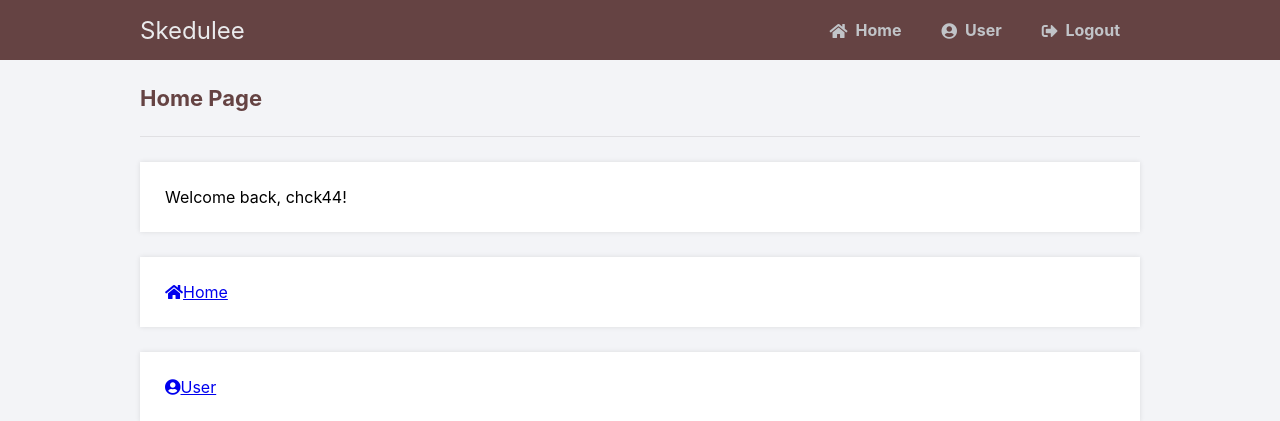
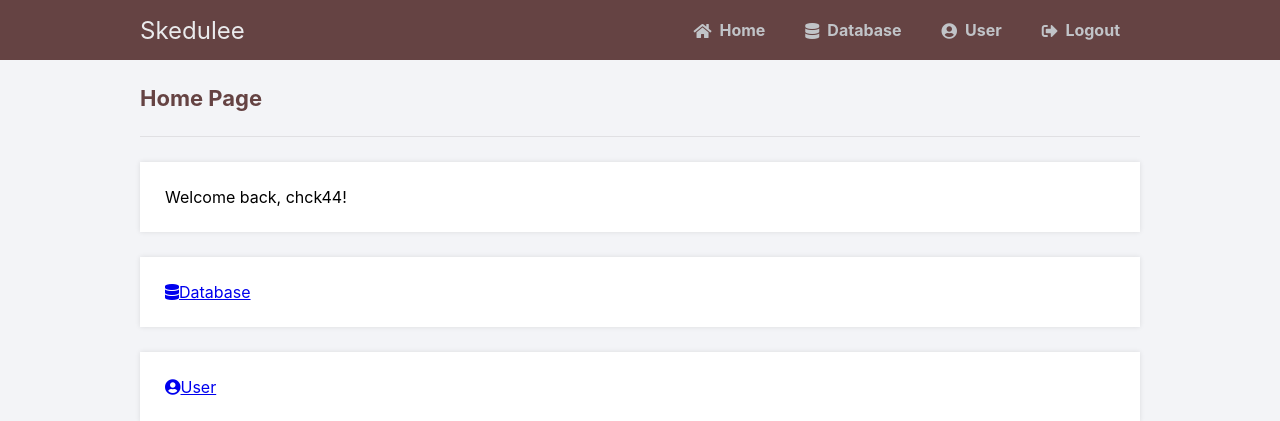
Before and after one commit to MannyEchavez/Skedulee, a Flask app: page /home in a window 1280 px wide. Shown: the top 421 px of the page. Run offline with Flask 2, Linux system fonts and the light colour scheme; a user stored in the database is signed in; some libraries are stand-ins or nearby versions.

Commit message:
final commit 10/14/22

```diff
--- a/Structure/Lab2/main.py
+++ b/Structure/Lab2/main.py
@@ -117,5 +117,15 @@ def profile():
     # User is not loggedin redirect to login page
     return redirect(url_for('login'))
 
+#this will route to the database page
+@app.route('/database')
+def database():
+    # Check if user is loggedin
+    if 'loggedin' in session:
+        # User is loggedin show them the home page
+        return render_template('database.html', username=session['username'])
+    # User is not loggedin redirect to login page
+    return redirect(url_for('login'))
+
 if __name__ == '__main__':
     app.run()
--- a/Structure/Lab2/templates/database.html
+++ b/Structure/Lab2/templates/database.html
@@ -5,5 +5,7 @@
 {% block content %}
 <h2>Database Page</h2>
 <p>Welcome back, {{ username }}!</p>
+#TODO: make database viewable
+
 
 {% endblock %}
--- a/Structure/Lab2/templates/home.html
+++ b/Structure/Lab2/templates/home.html
@@ -5,7 +5,7 @@
 {% block content %}
 <h2>Home Page</h2>
 <p>Welcome back, {{ username }}!</p>
-<p><a href="{{ url_for('home') }}"><i class="fas fa-home"></i>Home</a></p>
+<p><a href="{{ url_for('database') }}"><i class="fas fa-database"></i>Database</a></p>
 <p><a href="{{ url_for('profile') }}"><i class="fas fa-user-circle"></i>User</a></p>
 <p><a href="{{ url_for('logout') }}"><i class="fas fa-sign-out-alt"></i>Logout</a></p>
 {% endblock %}
--- a/Structure/Lab2/templates/layout.html
+++ b/Structure/Lab2/templates/layout.html
@@ -10,7 +10,8 @@
 		<nav class="navtop">
 			<div>
 				<h1>Skedulee</h1>
-                <a href="{{ url_for('home') }}"><i class="fas fa-home"></i>Home</a>
+				<a href="{{ url_for('home') }}"><i class="fas fa-home"></i>Home</a>
+                <a href="{{ url_for('database') }}"><i class="fas fa-database"></i>Database</a>
 				<a href="{{ url_for('profile') }}"><i class="fas fa-user-circle"></i>User</a>
 				<a href="{{ url_for('logout') }}"><i class="fas fa-sign-out-alt"></i>Logout</a>
 			</div>
```
